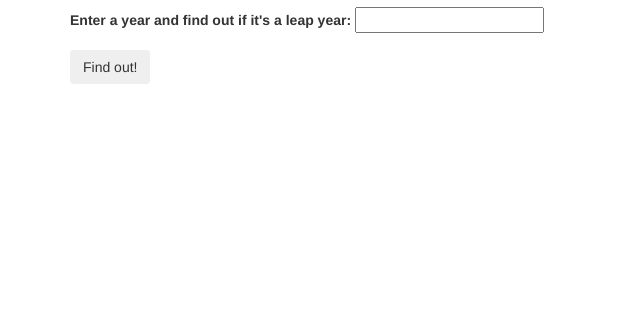
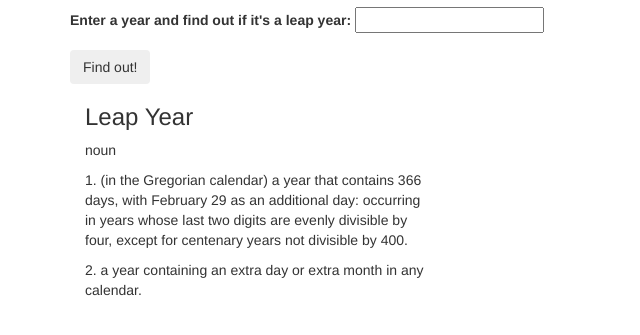
Before and after one commit to rg-epicodus/leap-year-detector, a plain HTML site: page index.html in a window 1280 px wide. Shown: the part 63-398 px from the top of the page, without its empty margins (0-640 px from the left). Drawn offline with Linux system fonts and the light colour scheme.

Commit message:
add additional passing spec

```diff
--- a/index.html
+++ b/index.html
@@ -23,6 +23,13 @@
       <div id="result">
 
       </div>
+      <div class="col-lg-4">
+        <h3>Leap Year</h3>
+        <p>noun</p>
+        <p>1.  (in the Gregorian calendar) a year that contains 366 days, with February 29 as an additional day: occurring in years whose last two digits are evenly divisible by four, except for centenary years not divisible by 400.</p>
+        <p>2.  a year containing an extra day or extra month in any calendar.</p>
+
+      </div>
     </div>
   </body>
 </html>
--- a/js/scripts.js
+++ b/js/scripts.js
@@ -2,7 +2,7 @@
 
 
 var leapYear = function(year) {
-  if ((year % 4 === 0) && (year % 100 !== 0)) {
+  if ((year % 4 === 0) && (year % 100 !== 0) || (year % 400 === 0)) {
     return true;
   } else {
     return false;
```
